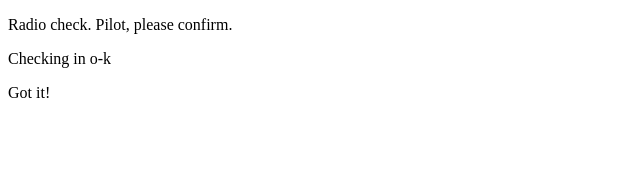
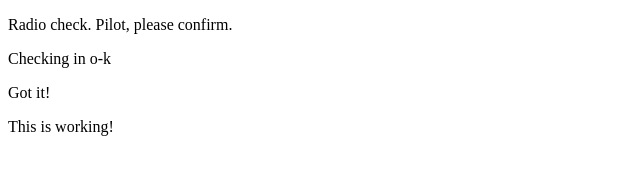
Before and after one commit to gazouworld/communication-log, a plain HTML site: page index.html in a window 1280 px wide. Shown: the whole page, without its empty margins (0-640 px from the left). Drawn offline with Linux system fonts and the light colour scheme.

Commit message:
Phase 2 completed!

```diff
--- a/index.html
+++ b/index.html
@@ -5,6 +5,7 @@
    <p>Radio check. Pilot, please confirm.</p>
    <p>Checking in o-k</p>
    <p>Got it!</p>
+   <p>This is working!</p>
 
 </body>
 
```
